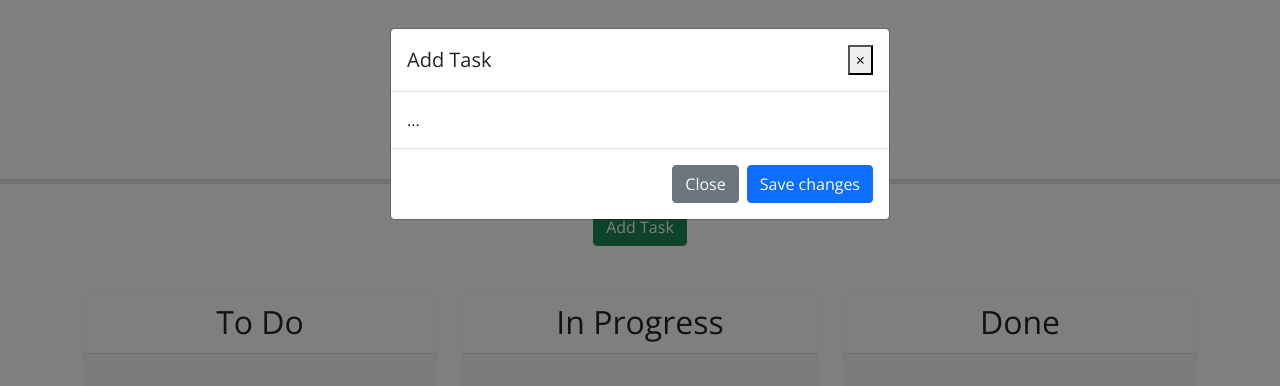
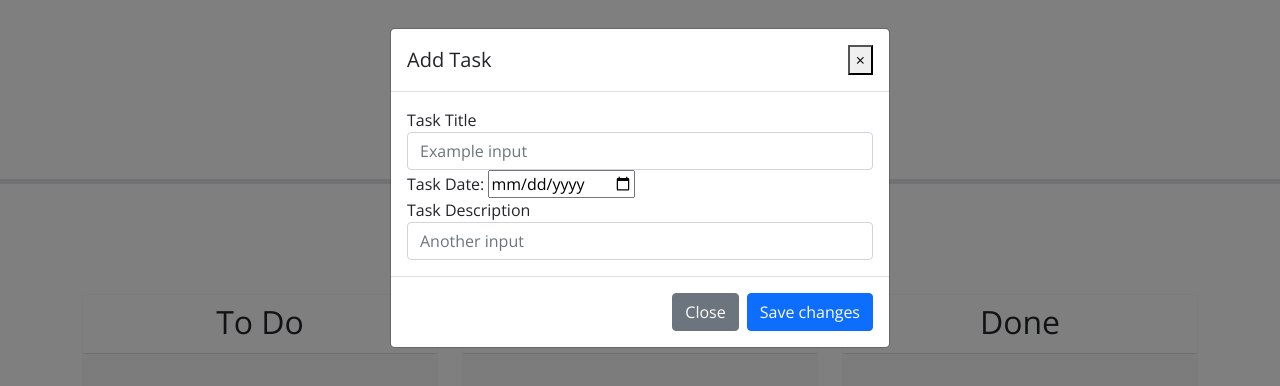
Before and after one commit to nramos9071/challenge-5, a plain HTML site: page index.html in a window 1280 px wide. Both pictures are taken after a click on the button "Add Task". Drawn offline with nearby package versions, Linux system fonts and the light colour scheme.

Commit message:
added modal info

```diff
--- a/assets/js/script.js
+++ b/assets/js/script.js
@@ -15,12 +15,12 @@ function generateTaskId() {
 // Todo: create a function to create a task card
 function createTaskCard(task) {
 
-    // addTaskButton.addEventListener('click', function() {
-    //     toDoCards.innerHTML = `
-    //     <
-    //     `
+    addTaskButton.addEventListener('click', function() {
+        toDoCards.innerHTML = `
+        <
+        `
 
-    // })
+    })
 
 
 }
--- a/index.html
+++ b/index.html
@@ -36,8 +36,22 @@
               <span aria-hidden="true">&times;</span>
             </button>
           </div>
-          <div class="modal-body">
-            ...
+          <div class="modal-body" id="modal-form">
+            <form >
+              <div class="form-group">
+                <label for="formGroupExampleInput">Task Title</label>
+                <input type="text" class="form-control" id="formGroupExampleInput" placeholder="Example input">
+              </div>
+              <div>
+              <label for="birthday">Task Date:</label>
+              <input type="date" id="birthday" name="birthday">
+              </div>
+              <div class="form-group">
+                <label for="formGroupExampleInput2">Task Description</label>
+                <input type="text" class="form-control" id="formGroupExampleInput2" placeholder="Another input">
+              </div>
+
+            </form>
           </div>
           <div class="modal-footer">
             <button type="button" class="btn btn-secondary" data-bs-dismiss="modal">Close</button>
```
